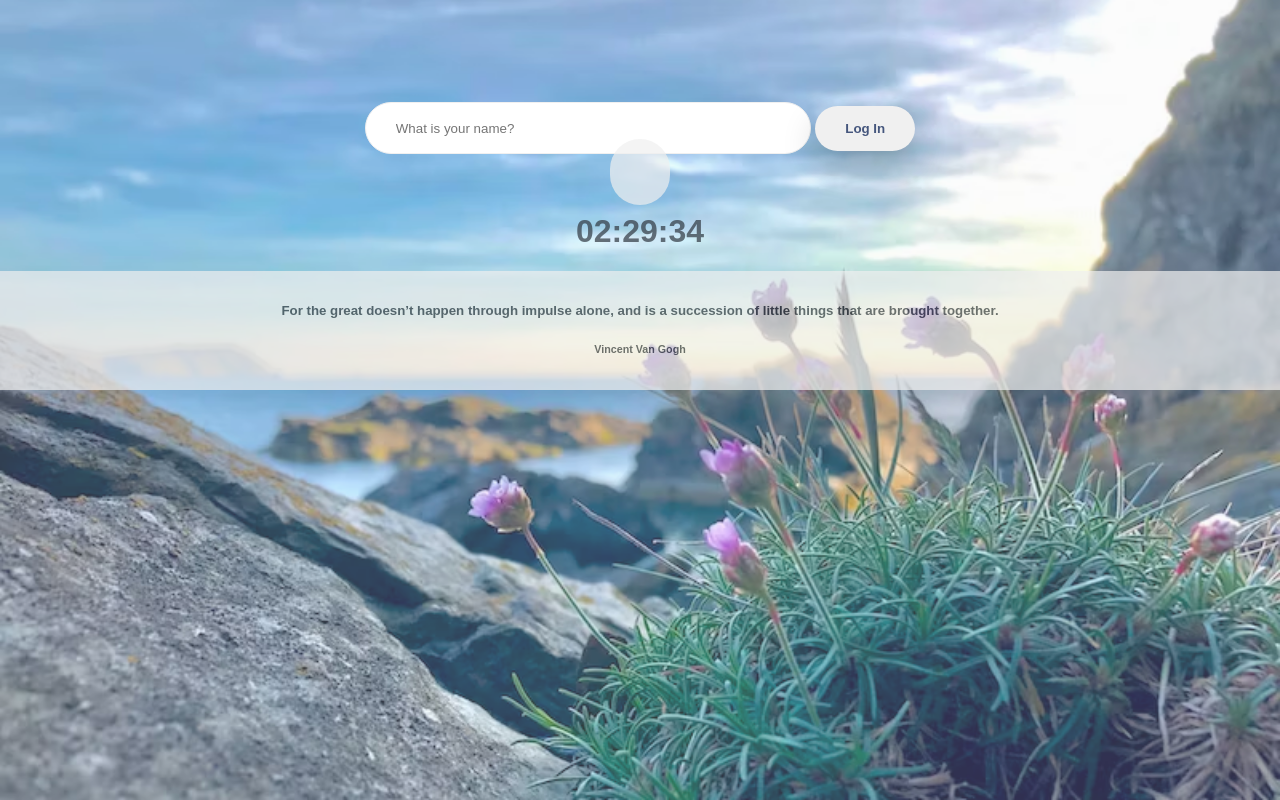
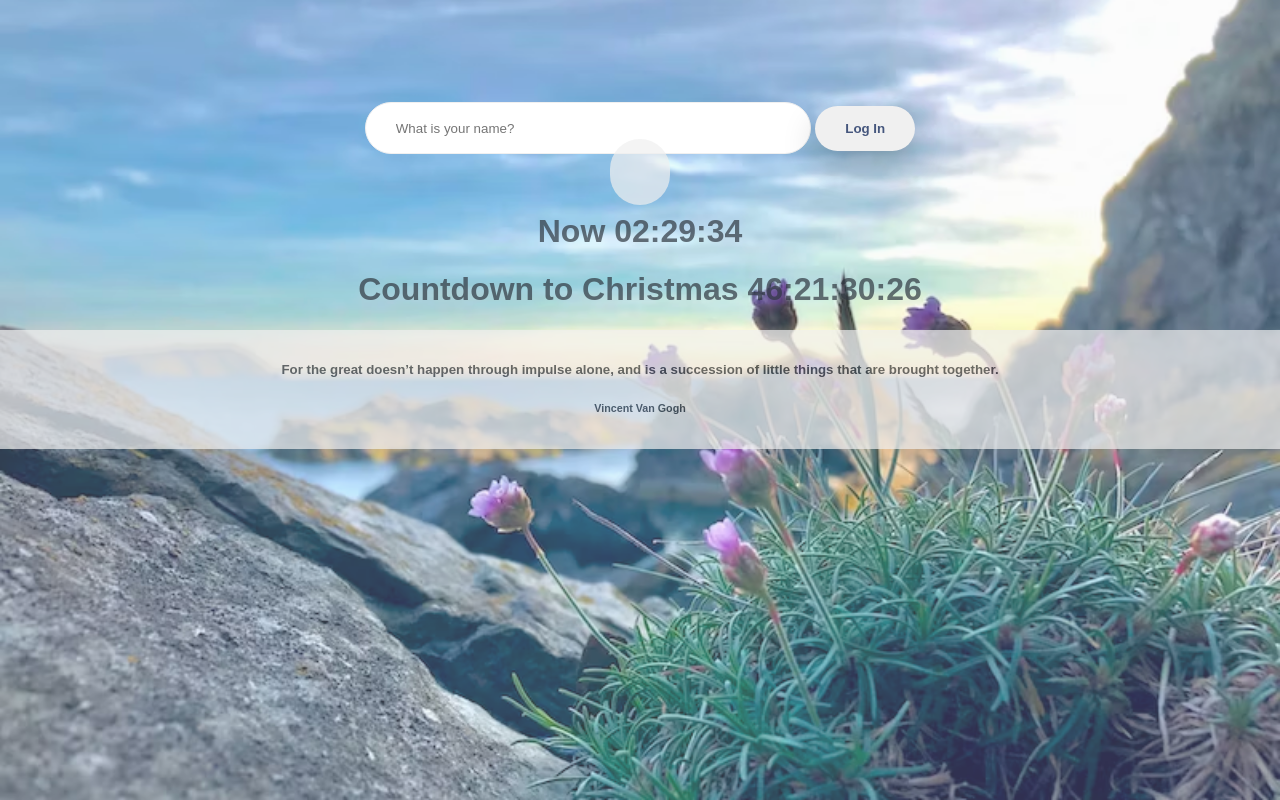
Before and after one commit to LenaKwon/JS-CromeApp-2023, a plain HTML site: page index.html in a window 1280 px wide. Drawn offline with Linux system fonts and the light colour scheme.

Commit message:
add christmas dday counter

```diff
--- a/css/styles.css
+++ b/css/styles.css
@@ -50,6 +50,9 @@ input[type='text']{
 #clock{
     opacity: 0.7;
 }
+#xclock{
+    opacity: 0.7;
+}
 img {
     position:absolute;
     width:100%;
--- a/index.html
+++ b/index.html
@@ -1,4 +1,5 @@
 
+<!-- cromeApp -->
 <!DOCTYPE html>
 <html lang="en">
   <head>
@@ -14,6 +15,7 @@
     </form>
     <h1 id="greeting" class="hidden"></h1>
     <h1 id="clock"></h1>
+    <h1 id="xclock"></h1>
     <div id="quote">
       <h5></h5>
       <h6></h6>
--- a/js/clock.js
+++ b/js/clock.js
@@ -1,3 +1,4 @@
+//today's clock
 const clock = document.querySelector("#clock");
 
 function getClock(){
@@ -7,7 +8,30 @@ function getClock(){
     const minute = String(date.getMinutes()).padStart(2,"0");
     const second = String(date.getSeconds()).padStart(2,"0");
 
-    clock.innerText= `${hour}:${minute}:${second}`
+    clock.innerText= `Now ${hour}:${minute}:${second}`
 }
 getClock();
 setInterval(getClock, 1000);
+
+
+
+//christmas dday counter
+const xclock = document.querySelector("#xclock");
+
+function ddayClock(){
+
+    const xmas = new Date (2023, 11, 25, 0, 0, 0);//월은 0부터 시작
+    const today = new Date ();
+
+    // 크리스마스와 오늘과의 날짜 차이 : 밀리세컨단위
+    const diff = xmas-today;
+
+    const diffDay = String(Math.floor(diff / (24*60*60*1000))).padStart(2,"0");
+    const diffHour = String(Math.floor((diff / (60*60*1000)) % 24)).padStart(2,"0");
+    const diffMin = String(Math.floor((diff / (60*1000)) % 60)).padStart(2,"0");
+    const diffSec = String(Math.floor(diff / 1000 % 60)).padStart(2,"0");
+
+    xclock.innerText= `Countdown to Christmas ${diffDay}:${diffHour}:${diffMin}:${diffSec}`
+}
+ddayClock();
+setInterval(ddayClock, 1000);
```
Also changed, not shown: js/guessNumber.js (+26 -1 lines).
